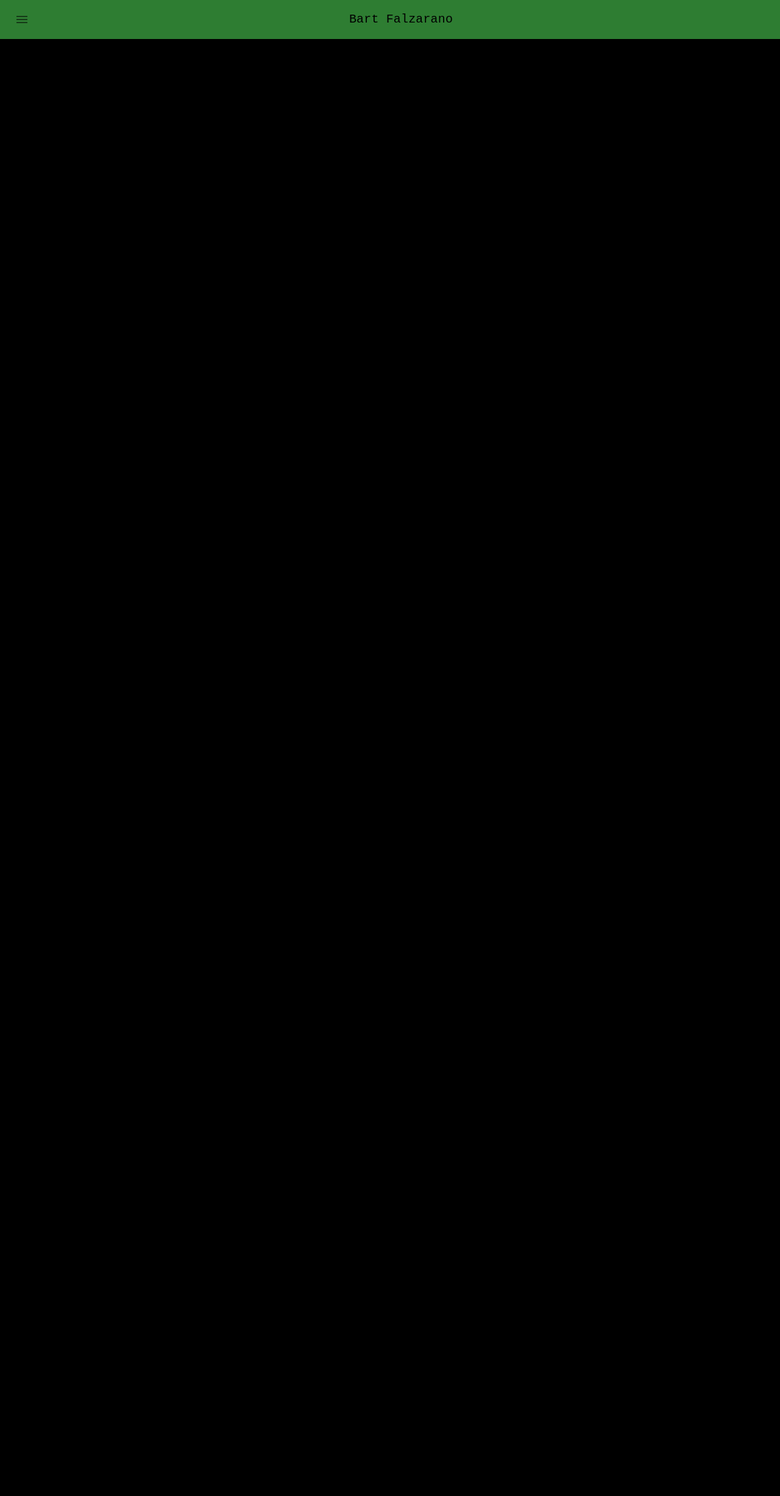
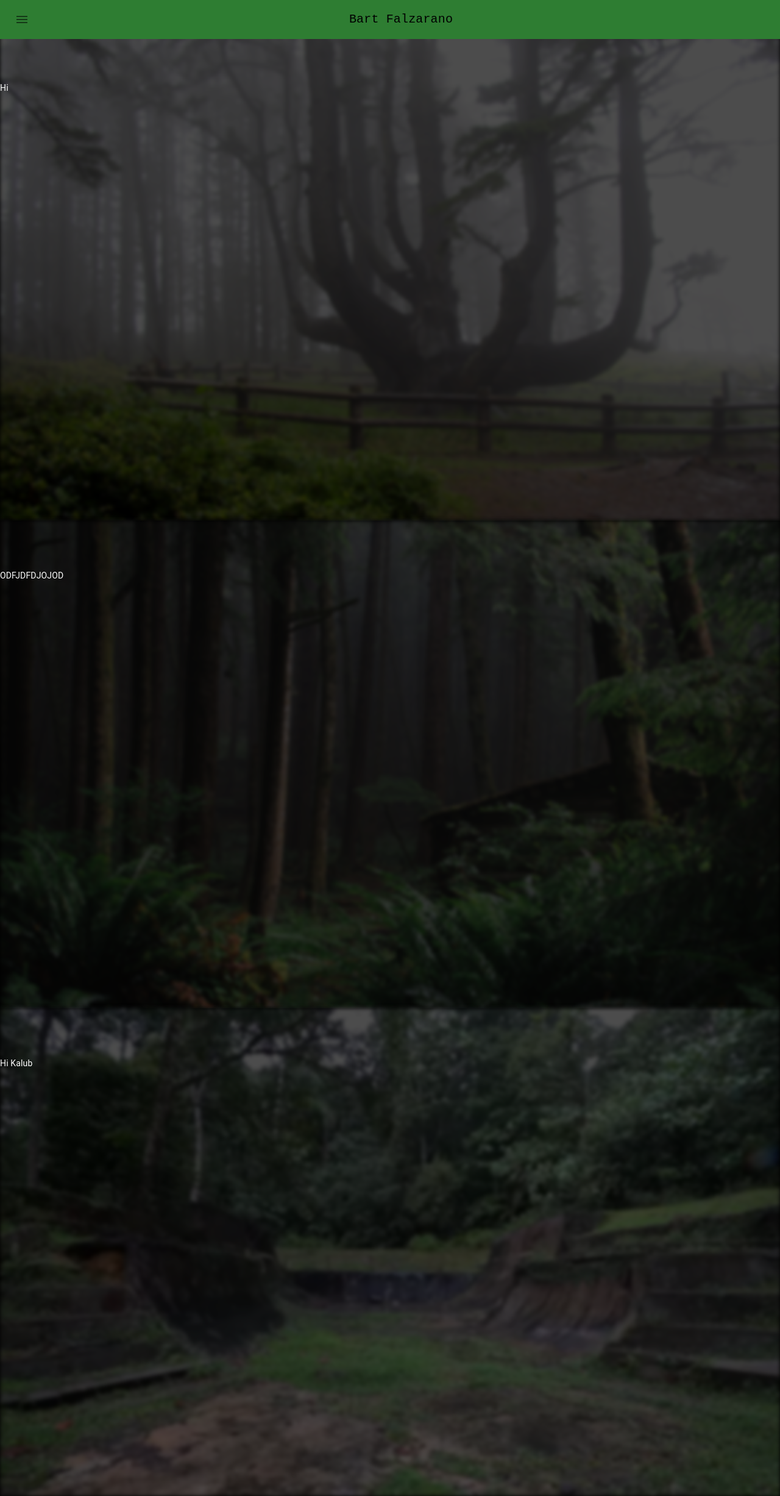
Before and after one commit to BartoAmigo/Portfolio, a React (Create React App) app: page / in a window 1280 px wide. Shown: the whole page at 61% size. Before the commit the page ends 800 px from the top, so only its background shows below. Built offline with nearby package versions, Linux system fonts and the light colour scheme.

Commit message:
added parralax containers

```diff
--- a/src/App.js
+++ b/src/App.js
@@ -1,7 +1,7 @@
 import { ThemeProvider } from '@material-ui/styles';
 import CssBaseline from '@material-ui/core/CssBaseline';
+import Grid from '@material-ui/core/Grid'
 import Paper from '@material-ui/core/Paper'
-import  Grid from '@material-ui/core/Grid';
 import Navbar from './components/navbar.js'
 import Toolbar from '@material-ui/core/Toolbar'
 import Typography from '@material-ui/core/Typography'
@@ -12,21 +12,23 @@ import GlobalStyles from './globalStyles';
 import trees from './images/oregontree.jpg'
 import profilePicture from './images/profileimg.jfif'
 import octupusTree from './images/octopustree.jpg'
+import skatepark from './images/skateparkinForest.jpg'
 
 const useStyles = makeStyles({
   root:{
   },
   bgimg:{
-    position:"absolute",
+    position:"relative",
     backgroundImage:`url(${trees})`,
-    height:"400vh",
+    height:"100vh",
     overflow:"hidden",
     scrollBehavior:"none",
     backgroundSize:"cover",
     backgroundRepeat:"no-repeat",
     backgroundPosition:"center",
-    filter:"brightness(30%) ",
+    filter:" blur(3px) brightness(30%) ",
     backgroundAttachment:"fixed",
+    transform:"translateZ(3px)",
   },
   profileImg:{
     display:"block",
@@ -64,16 +66,44 @@ const useStyles = makeStyles({
     display:"block",
   },
   secondImage:{
-    position:"absolute",
+    position:"relative",
     backgroundImage:`url(${octupusTree})`,
-    height:"100%",
+    height:"100vh",
     overflow:"hidden",
     backgroundSize:"cover",
     backgroundRepeat:"no-repeat",
     backgroundPosition:"center",
-    filter:"brightness(30%)",
+    filter:"blur(3px) brightness(30%)",
     backgroundAttachment:"fixed",
+    transform:"translateZ(3px)",
   },
+  parallaxContainer:{
+    scrollBehavior:"none",
+    width:"100%",
+    height:"100vh",
+    position:"relative",
+    transform:"translateZ(0px)",
+    backgroundColor:"rgb(0,0,0,1.0)",
+  },
+  parallaxItem:{
+    position:"absolute",
+    top:"10%",
+    color:"white",
+  },
+  thirdImage:{
+    position:"relative",
+    backgroundImage:`url(${skatepark})`,
+    height:"100vh",
+    overflow:"hidden",
+    backgroundSize:"cover",
+    backgroundRepeat:"no-repeat",
+    backgroundPosition:"center",
+    filter:"blur(3px) brightness(30%)",
+    backgroundAttachment:"fixed",
+    transform:"translateZ(3px)",
+  },
+
+
 });
 
 
@@ -86,6 +116,20 @@ function App() {
       <Navbar/>
       <Toolbar style={{marginTop:"-10px"}}/>
 
+
+      <Grid id="About"className={classes.parallaxContainer}>
+        <Grid item className={classes.secondImage}></Grid>
+        <Grid item className={classes.parallaxItem}>Hi</Grid>
+      </Grid>
+      <Grid id="Projects"className={classes.parallaxContainer}>
+        <Grid item className={classes.bgimg}/>
+        <Grid item className={classes.parallaxItem}>
+          ODFJDFDJOJOD</Grid>
+      </Grid>
+      <Grid id="Contact"className={classes.parallaxContainer}>
+        <Grid item className={classes.thirdImage}></Grid>
+        <Grid item className={classes.parallaxItem}>Hi Kalub</Grid>
+      </Grid>
 
 
       {/*
@@ -110,7 +154,9 @@ function App() {
         <Grid container>
 
         </Grid>
-      </Paper>*/}
+      </Paper>
+      */}
+
     </ThemeProvider>
   );
 }
```
Also changed, not shown: src/images/skateparkinForest.jpg (added).
